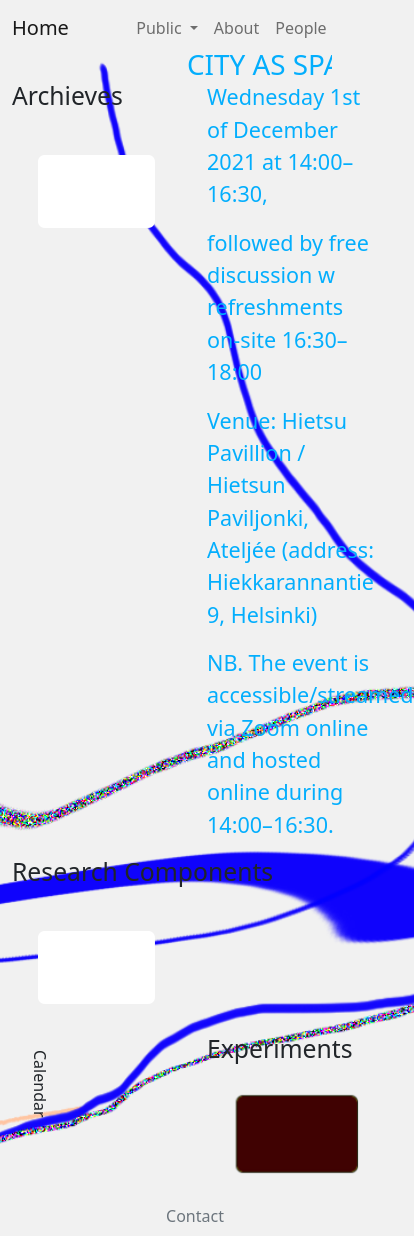
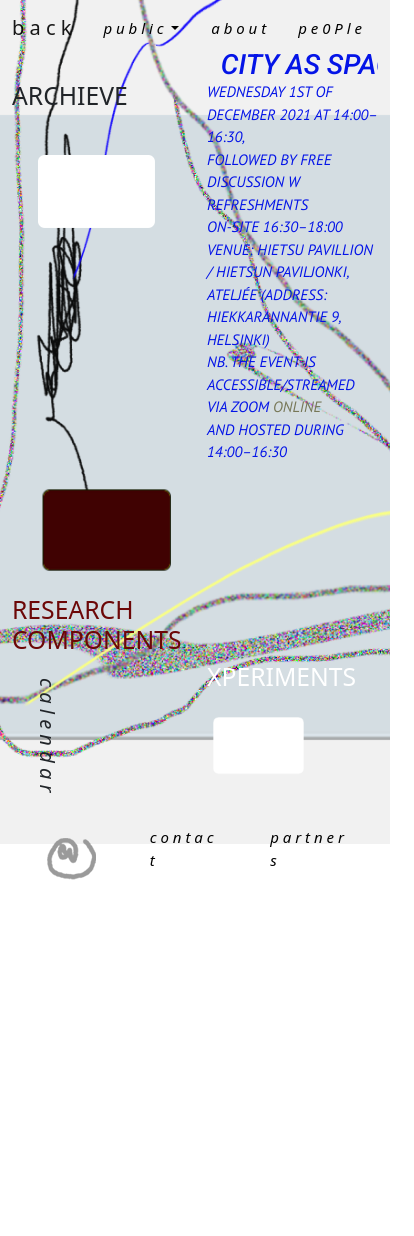
Before and after one commit to Thot80/cityAsSpaceOfDream, a plain HTML site: page index.html in a window 390 px wide. Shown: the whole page, 414 px wide, since content can reach past the window. After the commit the page ends 889 px from the top, so only its background shows below. Drawn offline with nearby package versions, Linux system fonts and the light colour scheme.

Commit message:
almost functional version

```diff
--- a/assets/css/styles.css
+++ b/assets/css/styles.css
@@ -1,43 +1,60 @@
+/* ------------------------------------------------ Typo implorts ------------------------*/
+
+@import url('https://fonts.googleapis.com/css2?family=PT+Sans:ital,wght@0,400;0,700;1,400&family=Roboto:ital,wght@0,400;1,500&display=swap');
+
  /* ---------------------------- Background images ---------------------- */
 
  /*--------------------------- Desktop-------------------------------*/
 
-/* @media (min-width: 992px){
-    body{
-        background-image: url("../img/desktop/potatoe-line-desktop.png");
-        background-position: center;
-        background-size: cover;
-        background-repeat: no-repeat;
-        background-color: antiquewhite;
-    }
-}
-
-/*-------------------------------------Medium----------------------------------*/
-
-/* @media ((min-width: 576px) and (max-width:992px)){
-    body{
-        background-image: url("../img/medium/potatoe-line-medium.png");
-        background-position: center;
-        background-size: cover;
-        background-repeat: no-repeat;
-    }
- }
-
- @media (max-width:576px) {
-    body{
-        background-image: url("../img/smartphone/potatoe-line-desktop.png");
-        background-position: center;
-        background-size: cover;
-        background-repeat: no-repeat;
-    }
- } */
-
- body{
-    background-image: url("../img/full-background.png");
+.land-page{
+    height: 100vh;
+    background-image: url("../img/desktop/alternative-background.png");
     background-position: center;
     background-size: cover;
     background-repeat: no-repeat;
     background-color: #f1f1f1;
+}
+
+@media(max-width: 1200px) {
+
+    .land-page {
+        background-image: url("../img/alternative-background-1200.png");
+    }
+}
+@media(max-width: 992px) {
+
+    .land-page {
+        background-image: url("../img/smartphone/background-medium2.png");
+    }
+    #calendar-text p {
+        font-size: 20px;
+    }
+    .calendar-text-container{
+        min-height: 40vh;
+    }
+}
+
+@media(max-width: 768px) {
+
+    .land-page {
+        background-image: url("../img/smartphone/background-smartphone.png");
+    }
+    #calendar-text p {
+        font-size: 15px;
+    }
+    .calendar-text-container{
+        min-height: 383px;
+    }
+}
+
+.nav-link, .dropdown-item{
+    font-style: italic;
+    color: black !important;
+    font-size: large;
+}
+
+.nav-link{
+    margin: 0 0.5rem;
 }
 .calendar-text-container{
     min-height: 40vh;
@@ -46,15 +63,18 @@
     /* height: 40vh; */
 }
 
+.menu-background{
+    background: none;
+    border: 0px;
 
-
+}
  /* ---------------------- Banner --------------------*/
 
 #banner {
-    color: #03aefd;
-    width: 75%;
+    color: #0414e7;
+    width: 100%;
     overflow: hidden;
-    margin: 0 auto;
+    margin: 0;
 }
 
 /* ------------------ Mooving Text ---------------------- */
@@ -65,6 +85,8 @@
     white-space: nowrap;                  /* No back to line */
     animation: defilement-rtl 30s infinite linear;
     margin: 0 auto;
+    font-family: "Roboto", sans-serif;
+    font-style: italic;
   }
   @keyframes defilement-rtl {
     0% {
@@ -77,6 +99,10 @@
 
 
 /* ----------------------------------- Archives ----------------*/
+
+.archives-container h2{
+    text-transform: uppercase;
+}
 
 #archives-folder{
     cursor: pointer;
@@ -136,13 +162,30 @@
     writing-mode: vertical-rl;
     text-orientation: mixed;
     cursor: pointer;
+    font-style: italic;
+}
+
+.calendar-text-container{
+    font-family: 'PT sans', sans-serif;
+
+}
+.calendar-text-container p {
+    text-transform: uppercase;
+    margin: auto;
 }
 #calendar-text{
-    color: #03aefd;
+    color: #0414e7;
+    font-style: italic;
 }
-
+#calendar-text a {
+    text-decoration: none;
+    color: rgb(119, 119, 87);
+}
 /* ---------------------------------------- research ----------------------------*/
-
+.research-container h2{
+    text-transform: uppercase;
+    color: #6c0707;
+}
 #research-folder{
     cursor: pointer;
 }
@@ -182,3 +225,60 @@
     margin : 6em 0 0 6em;
     z-index: 3;
 }
+
+/* --------------------------------------------- Experiments ----------------------------------------*/
+
+.experiment-container h2{
+
+    text-transform: uppercase;
+    color: white;
+}
+
+/* ----------------------------------------- Footer -------------------------------*/
+
+@media(min-width:726px){
+    footer{
+        position: fixed;
+        bottom: 0%;
+        justify-content: center;
+    }
+}
+@media (max-width:500px){
+    .nav-link{
+    font-style: italic;
+    color: black;
+    font-size: 15px;
+    }
+    footer {
+        margin: 0 auto;
+    }
+}
+
+footer img{
+    padding: 0 !important;
+    margin: 0;
+}
+
+footer ul {
+    list-style: none;
+    padding: 0;
+    margin: 0;
+}
+footer ul li {
+    margin: auto 0;
+}
+
+#partners-toggle{
+    cursor: pointer;
+}
+.partners-text{
+    width: 50%;
+    font-size: small;
+    display: none;
+}
+.partners-text-enabled{
+    display: block;
+    font-weight: bold;
+    font-family: 'PT sans', sans-serif;
+    color: #0414e7;
+}
--- a/assets/js/script.js
+++ b/assets/js/script.js
@@ -138,3 +138,10 @@ else{
         researchModal.show();
     });
 }
+
+
+// -------------------------------------- Footer ---------------------------------------//
+
+$("#partners-toggle").click(function(){
+    $(".partners-text").toggleClass("partners-text-enabled");
+});
--- a/index.html
+++ b/index.html
@@ -20,7 +20,7 @@
     <div class="land-page">
       <nav class="navbar navbar-expand navbar-light fixed-top">
         <div class="container-fluid">
-          <a class="navbar-brand" href="#home">Home</a>
+          <a class="navbar-brand" href="#home">b a c k</a>
           <div
             class="collapse navbar-collapse justify-content-center"
             id="navbarNavDropdown"
@@ -35,27 +35,27 @@
                   data-bs-toggle="dropdown"
                   aria-expanded="false"
                 >
-                  Public
+                  p u b l i c
                 </a>
                 <ul
-                  class="dropdown-menu"
+                  class="dropdown-menu menu-background"
                   aria-labelledby="navbarDropdownMenuLink"
                 >
                   <li>
-                    <a class="dropdown-item" href="#presentation">Presentation</a>
+                    <a class="dropdown-item" href="#presentation">p r e s e n t a t i o n</a>
                   </li>
-                  <li><a class="dropdown-item" href="#artworks">Artworks</a></li>
+                  <li><a class="dropdown-item" href="#artworks">a r t w o r k s</a></li>
                   <li>
-                    <a class="dropdown-item" href="#publications">Publications</a>
+                    <a class="dropdown-item" href="#publications">p u b l i c a t i o n s</a>
                   </li>
-                  <li><a class="dropdown-item" href="#other">Other</a></li>
+                  <li><a class="dropdown-item" href="#other">o t h e r</a></li>
                 </ul>
               </li>
               <li class="nav-item">
-                <a class="nav-link" aria-current="page" href="#about">About</a>
+                <a class="nav-link" aria-current="page" href="#about">a b o u t</a>
               </li>
               <li class="nav-item">
-                <a class="nav-link" href="#people">People</a>
+                <a class="nav-link" href="#people">p e 0 P l e</a>
               </li>
             </ul>
           </div>
@@ -77,7 +77,7 @@
           <div class="row">
             <div class="col-6 col-md-5 order-md-2 archieves-box">
               <div class="archives-container d-md-flex justify-content-start">
-                <h2>Archieves</h2>
+                <h2>Archieve</h2>
                 <img src="assets/img/archives-folder.png" alt="Archieves Folder" class="img-fluid" id="archives-folder">
 
               </div>
@@ -109,27 +109,24 @@
             <!------------------------------------- Calendar Text   ----------------------------------->
             <div class="col-6 col-md-5 order-md-3 fs-4 calendar-text-container">
               <div id="calendar-text">
-                <p>Wednesday 1st of December 2021 at 14:00–16:30,</p>
-                <p>
-                  followed by free discussion w refreshments on-site 16:30–18:00
+                <p>Wednesday 1st of December 2021 at 14:00–16:30,<br>
+                  followed by free discussion w refreshments <br> on-site 16:30–18:00
+
                 </p>
                 <p>
-                  Venue: Hietsu Pavillion / Hietsun Paviljonki, Ateljée (address:
-                  Hiekkarannantie 9, Helsinki)
-                </p>
-                <p>
-                  NB. The event is accessible/streamed via Zoom online and hosted
-                  online during 14:00–16:30.
+                  Venue: Hietsu Pavillion / Hietsun Paviljonki, <br> Ateljée (address:
+                  Hiekkarannantie 9, Helsinki) <br>
+                  NB. The event is accessible/streamed via Zoom <a href="#">online</a>  <br> and hosted
+                  during 14:00–16:30
                 </p>
               </div>
-
             </div>
 
             <!------------------------------------------- Research Components ----------------------------------------->
             <div class="col-12 col-md-6 order-md-4">
-              <div class="research-container d-md-flex justify-content-start">
-                <h2>Research Components</h2>
-                <img src="assets/img/archives-folder.png" alt="Archieves Folder" class="img-fluid" id="research-folder">
+              <div class="research-container d-md-flex justify-content-center">
+                <img src="assets/img/experiments-folder.png" alt="Archieves Folder" class="img-fluid" id="research-folder">
+                <h2>Research <br> Components</h2>
               </div>
 
               <div class="research-cards first-research-card" >
@@ -160,27 +157,44 @@
 
 
             <!----------------------------------- Calendar --------------------------------------------------->
-            <div class="col-md-2 col-6 order-md-1" id="calendar">
-              <p class="pt-3">Calendar</p>
+            <div class="col-md-2 col-6 order-md-1 mt-auto fs-5" id="calendar">
+              <p class="pt-3">c a l e n d a r</p>
             </div>
 
             <!----------------------------------- Experiences ------------------------------------------------- -->
             <div class="col-6 order-md-last">
-              <div class="experiment-container d-md-flex justify-content-end">
-                <h2>Experiments</h2>
-                <img src="assets/img/experiments-folder.png" alt="Experiments Folder" class="img-fluid" id="experiments-folder">
+              <div class="experiment-container d-md-flex justify-content-start">
+                <h2>Xperiments</h2>
+                <img src="assets/img/small-white-folder.png" alt="Experiments Folder" class="img-fluid" id="experiments-folder">
               </div>
             </div>
           </div>
+
+          <!------------------------------------------------- Footer ----------------------------------------->
+
           <div class="row">
             <div class="col-12">
-              <footer class="text-center">
-
-                <a href="#" class="nav-link  text-decoration-none text-secondary">Contact</a>
+              <footer class="w-100">
+                <ul class="d-flex justify-content-center">
+                  <li>
+                    <a href="#"><img src="assets/img/footer-at-logo.png" alt="at contact" class="img-fluid nav-link">
+                    </a>
+                  </li>
+                  <li>
+                    <a href="#" class="nav-link text-decoration-none my-auto">c o n t a c t</a>
+                  </li>
+                  <li>
+                    <span class="nav-link text-decoration-none" id="partners-toggle">p a r t n e r s</span>
+                  </li>
+                </ul>
+                <p class="partners-text text-center mx-auto">
+                  The project is coordinated by the Academy of Fine Arts (Doctoral programme) at the University of the Arts Helsinki. Other partners are Helsinki University Faculty of Law, the Theatre Academy in Uniarts Helsinki (Performing Arts Research Center Tutke) and Aalto University Department of Built Environment
+                </p>
               </footer>
             </div>
           </div>
         </div>
+
     </div>
     <!----------------------------------  Archieves Modal ---------------------------------------------->
 
```
Also changed, not shown: assets/img/alternative-background-1200.png (added), assets/img/alternative-background-576.png (added), assets/img/alternative-background-768.png (added), assets/img/alternative-background-992.png (added), assets/img/desktop/alternative-background.png (added), assets/img/footer-at-logo.png (added), assets/img/small-white-folder.png (added), assets/img/smartphone/background-medium.png (added), assets/img/smartphone/background-medium2.png (added), assets/img/smartphone/background-smartphone.png (added).
